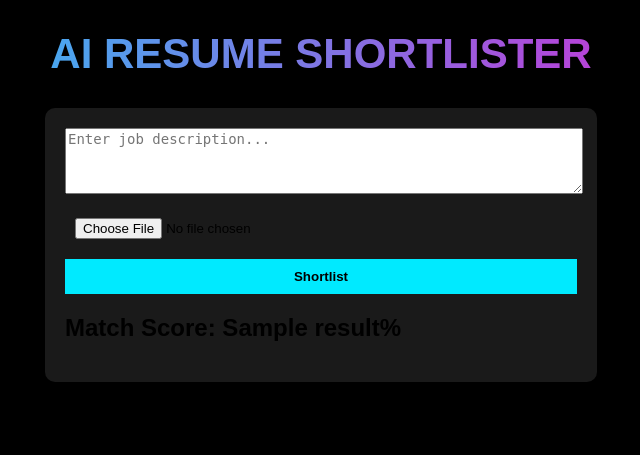
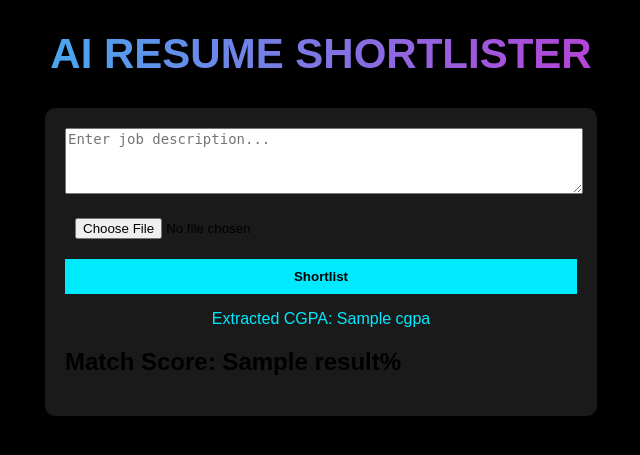
Before and after one commit to govindapasi/ai-resume-shortlist, a Python web app: template templates/index.html in a window 1280 px wide. Shown: the top 455 px of the page, without its empty margins (319-959 px from the left). Run offline with Jinja, Linux system fonts and the light colour scheme; the template is opened without the code that fills it: most values are stand-ins (such as "Sample title", 1, 10 or a date in 2020).

Commit message:
Update index.html

```diff
--- a/templates/index.html
+++ b/templates/index.html
@@ -17,6 +17,14 @@
 
         {% if result is not none %}
         <div class="result">
+            {% if message %}
+<p style="color:white; text-align:center; font-size:20px;">{{ message }}</p>
+{% endif %}
+
+{% if cgpa %}
+<p style="color:#00eaff; text-align:center;">Extracted CGPA: {{ cgpa }}</p>
+{% endif %}
+
             <h2>Match Score: {{ result }}%</h2>
         </div>
         {% endif %}
```
